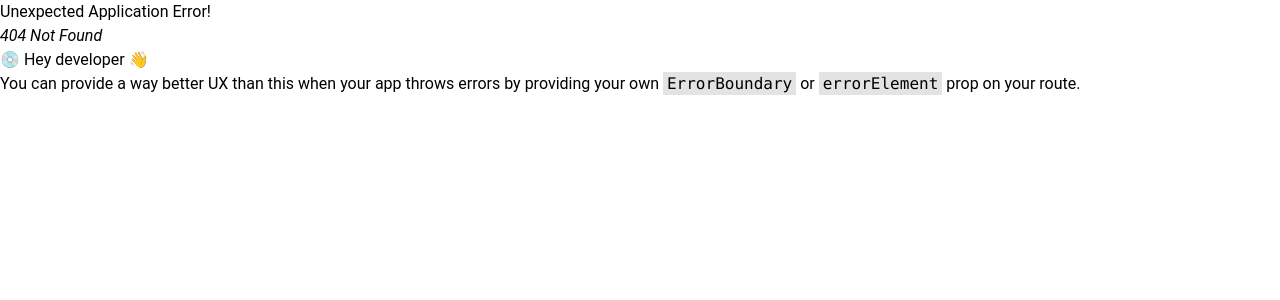
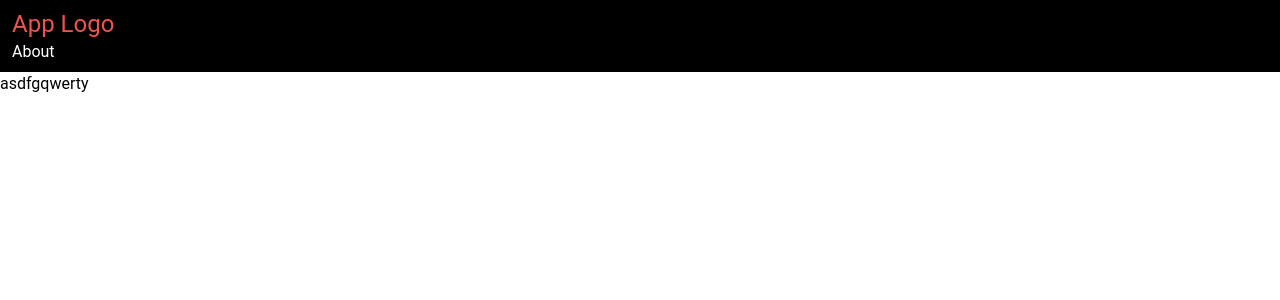
Before and after one commit to sumitmhr/mindRisers, a React (Vite) app: page /category-items/1 in a window 1280 px wide. Before the commit this address had no page. Shown: the top 300 px of the page. Built offline with nearby package versions, Linux system fonts and the light colour scheme.

Commit message:
Routing for the API

```diff
--- a/src/components/ListWithAvatar.jsx
+++ b/src/components/ListWithAvatar.jsx
@@ -6,15 +6,19 @@ import {
   Card,
   Typography,
 } from "@material-tailwind/react";
+import { useNavigate } from "react-router";
 
 export function ListWithAvatar({categories}) {
-  console.log(categories)
+  const nav = useNavigate();
+  // console.log(categories)
   return (
     <Card className="max-w-[900px]">
       <List>
 
         {categories.map((cat) => {
-          return <ListItem key={cat.idCategory}>
+          return <ListItem
+          onClick={() => nav(`/category-items/${cat.strCategory}`)}
+          key={cat.idCategory}>
 
             <Avatar
              className="mr-5"
--- /dev/null
+++ b/src/pages/ItemList.jsx
@@ -0,0 +1,16 @@
+import React from 'react'
+import { useParams } from 'react-router'
+
+const ItemList = () => {
+
+  const m = useParams();
+  console.log(m);
+
+  return (
+    <div>
+      <h1>asdfgqwerty</h1>
+    </div>
+  )
+}
+
+export default ItemList
```
Also changed, not shown: src/App.jsx (+6 -1 lines).
